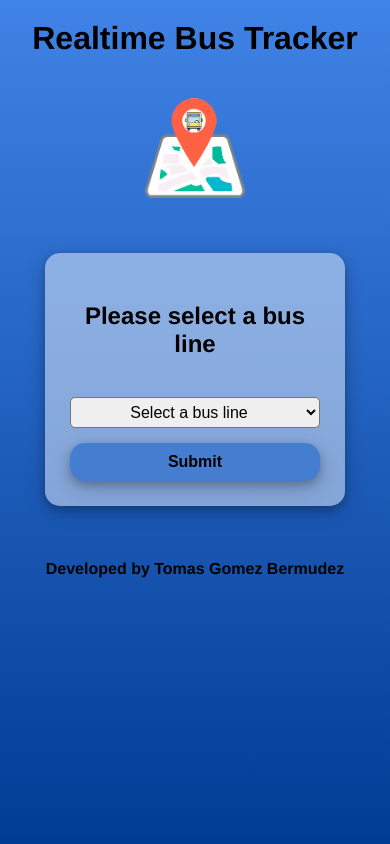
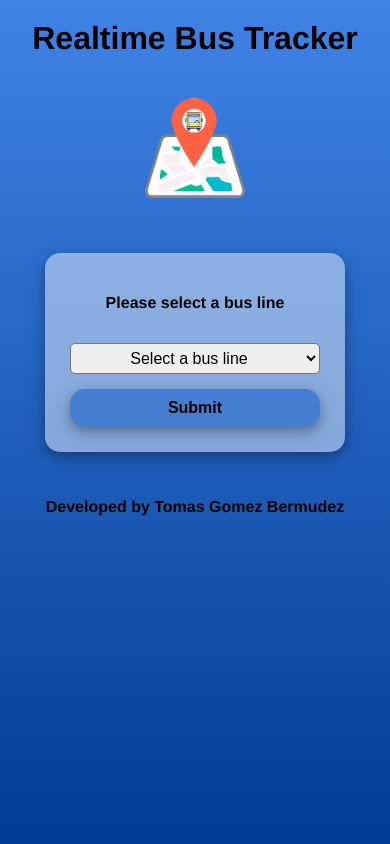
Before and after one commit to TomasGB/bus-tracker-web-app, a Flask app: page / in a window 390 px wide. Run offline with Flask 2, Linux system fonts and the light colour scheme.

Commit message:
fixed font size

```diff
--- a/static/styles/indexStyles.css
+++ b/static/styles/indexStyles.css
@@ -220,7 +220,7 @@
         height:fit-content;
     }
     .form{
-        font-size: var(--fourth-font-size);
+        font-size: var(--fith-font-size);
         width:250px;
         margin-top: 30px;
         padding: 25px;
```
